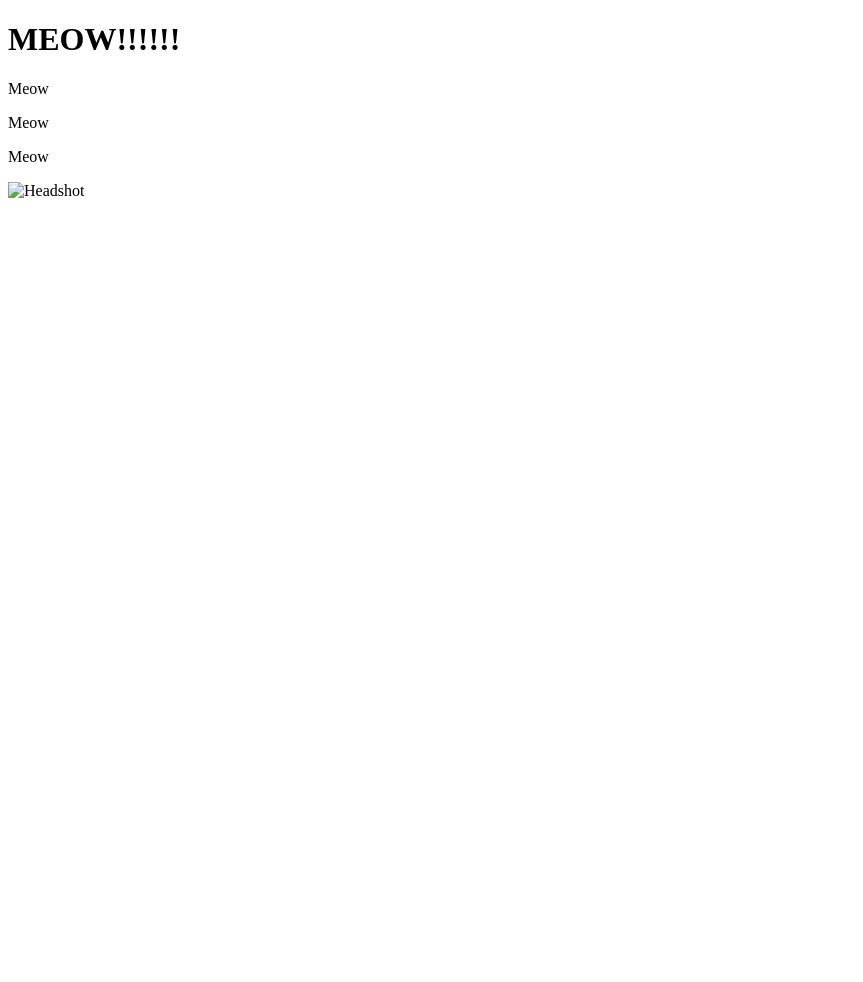
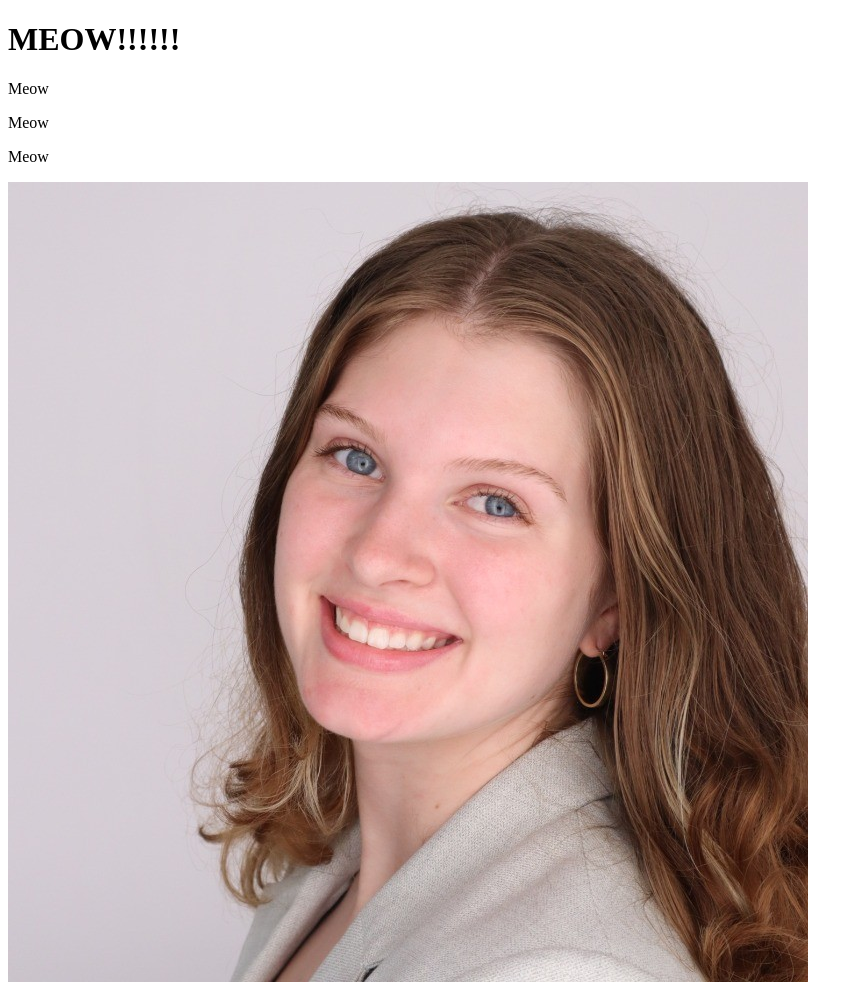
Before and after one commit to amykinney/amykinney.github.io, a plain HTML site: page index.html in a window 1280 px wide. Shown: the whole page, without its empty margins (0-863 px from the left). Before the commit the page ends 800 px from the top, so only its background shows below. Drawn offline with Linux system fonts and the light colour scheme.

Commit message:
image fixed

```diff
--- a/index.html
+++ b/index.html
@@ -8,6 +8,6 @@
         <p>Meow</p>
         <p>Meow</p>
         <p>Meow</p>
-        <img src="amy.jpeg" alt="Headshot">
+        <img src="static/images/amy.jpeg" alt="Headshot">
     </body>
 </html>
```
